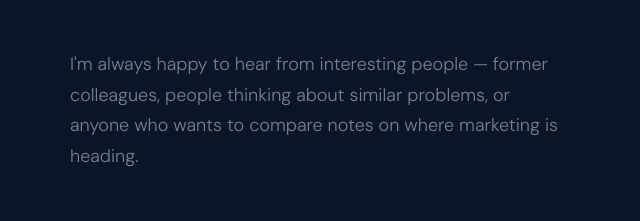
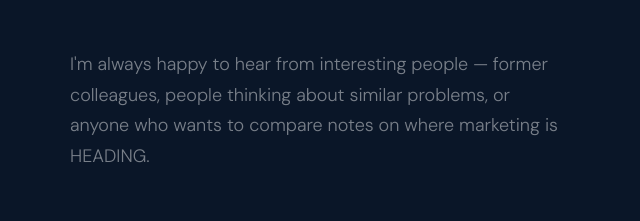
Before and after one commit to mcgintysean88/sean-personal-website, a plain HTML site: page index.html in a window 1280 px wide. Shown: the part 7319-7540 px from the top of the page, 84-724 px from the left. Drawn offline with Linux system fonts and the light colour scheme.

Commit message:
Test auto-deploy

```diff
--- a/index.html
+++ b/index.html
@@ -863,7 +863,7 @@
     <div class="container">
       <span class="section-label reveal">03 — Connect</span>
       <h2 class="connect-headline reveal">Say<br>hello.</h2>
-      <p class="connect-sub reveal delay-1">I'm always happy to hear from interesting people — former colleagues, people thinking about similar problems, or anyone who wants to compare notes on where marketing is heading.</p>
+      <p class="connect-sub reveal delay-1">I'm always happy to hear from interesting people — former colleagues, people thinking about similar problems, or anyone who wants to compare notes on where marketing is HEADING.</p>
 
       <div class="connect-links reveal delay-2">
 
```
